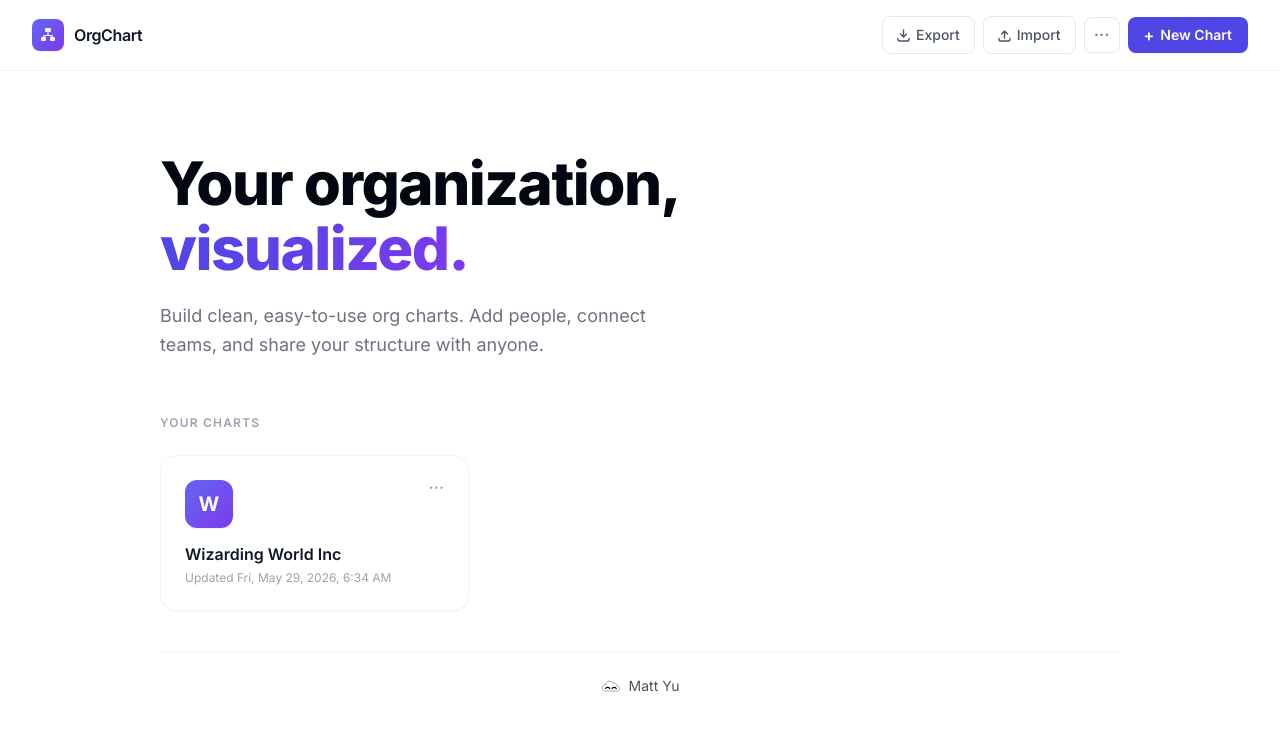
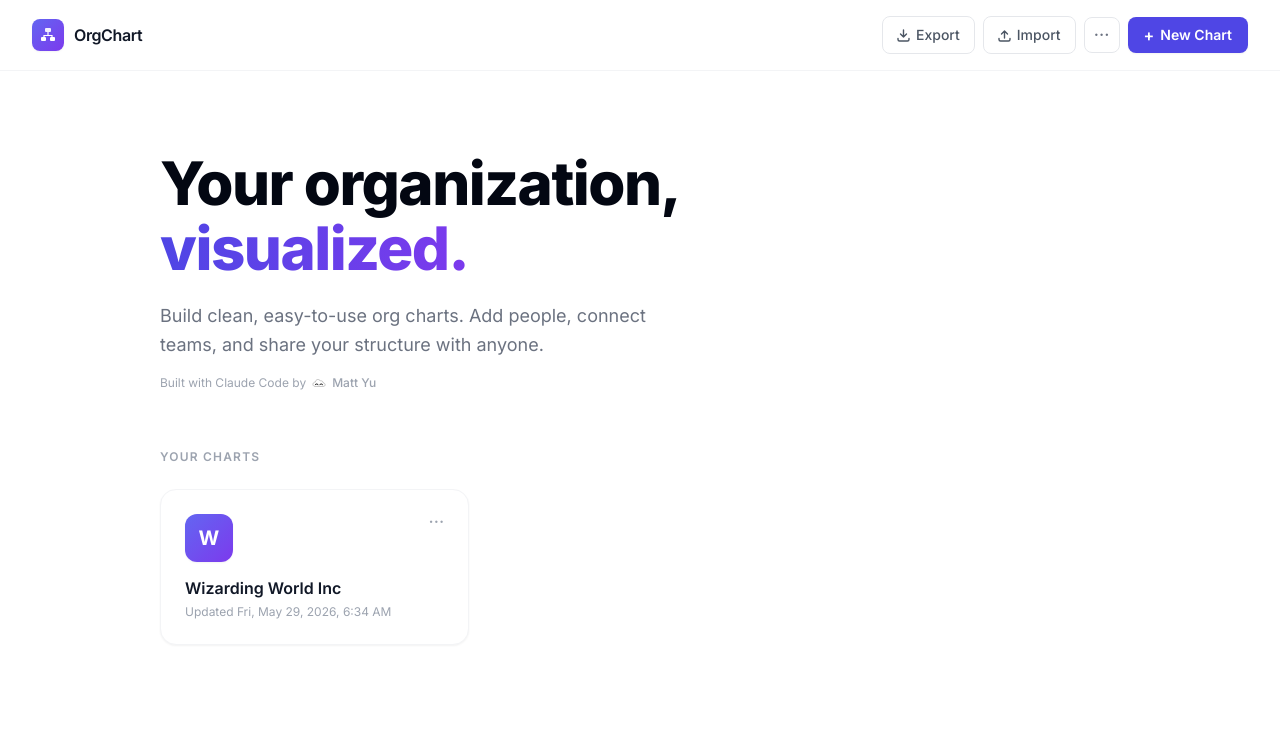
Before and after one commit to mattryanyu/org-chart-app, a React (Vite) app: page / in a window 1280 px wide. Shown: the top 730 px of the page. Built offline with nearby package versions, Linux system fonts and the light colour scheme.

Commit message:
removed footer and move attribution

```diff
--- a/src/components/LandingScreen.tsx
+++ b/src/components/LandingScreen.tsx
@@ -276,6 +276,23 @@ export function LandingScreen({ onOpen, onCreate }: Props) {
         <p className="mt-5 text-lg text-gray-500 max-w-lg leading-relaxed">
           Build clean, easy-to-use org charts. Add people, connect teams, and share your structure with anyone.
         </p>
+        <a
+          href="https://mattryanyu.github.io/"
+          target="_blank"
+          rel="noopener noreferrer"
+          className="group mt-4 inline-flex items-center gap-1.5 text-gray-400 hover:text-gray-600 transition-colors"
+        >
+          <span className="text-xs">Built with Claude Code by</span>
+          <svg width="14" height="14" viewBox="1869 468 1026 1026" xmlns="http://www.w3.org/2000/svg" overflow="hidden">
+            <path d="M2704.76 979.931C2701.56 979.931 2697.28 979.931 2694.07 979.931 2694.07 979.931 2694.07 979.931 2694.07 979.931 2694.07 927.562 2668.43 879.469 2626.74 849.544 2583.99 819.619 2529.49 812.137 2480.33 829.237 2439.71 750.15 2349.94 709.537 2264.44 729.844 2178.94 750.15 2116.95 827.1 2116.95 915.806 2116.95 915.806 2116.95 916.875 2116.95 917.944 2058.17 908.325 1999.39 932.906 1963.05 979.931 1927.78 1028.02 1921.37 1091.08 1945.95 1144.52 1971.6 1197.96 2025.04 1233.22 2083.82 1236.43L2083.82 1237.5 2703.69 1237.5C2774.23 1237.5 2831.94 1179.79 2831.94 1109.25 2831.94 1038.71 2775.3 979.931 2704.76 979.931Z" fill="#FFFFFF" stroke="#222222" strokeWidth="18"/>
+            <path d="M2108.35 1106.52C2113.03 1073.22 2162.79 1048.45 2219.48 1051.2 2272.89 1053.8 2314 1080.02 2314 1111.5" stroke="#000000" strokeWidth="66.4583" strokeLinecap="round" strokeMiterlimit="8" fill="none"/>
+            <path d="M2439.35 1106.5C2444.08 1073.2 2494.09 1048.44 2551.06 1051.21 2604.72 1053.81 2646 1080.03 2646 1111.5" stroke="#000000" strokeWidth="66.4583" strokeLinecap="round" strokeMiterlimit="8" fill="none"/>
+          </svg>
+          <span className="text-xs font-medium">Matt Yu</span>
+          <svg width="10" height="10" viewBox="0 0 10 10" fill="none" className="opacity-0 group-hover:opacity-100 transition-opacity">
+            <path d="M2 8L8 2M8 2H4M8 2V6" stroke="currentColor" strokeWidth="1.4" strokeLinecap="round" strokeLinejoin="round"/>
+          </svg>
+        </a>
       </div>
 
       {/* Charts */}
@@ -366,22 +383,6 @@ export function LandingScreen({ onOpen, onCreate }: Props) {
             ))}
           </div>
         )}
-        {/* Footer */}
-        <footer className="mt-10 pt-6 border-t border-gray-100 flex items-center justify-center">
-        <a
-          href="https://mattryanyu.github.io/"
-          target="_blank"
-          rel="noopener noreferrer"
-          className="flex items-center gap-2 hover:opacity-70 transition-opacity"
-        >
-          <svg width="20" height="20" viewBox="1869 468 1026 1026" xmlns="http://www.w3.org/2000/svg" overflow="hidden">
-            <path d="M2704.76 979.931C2701.56 979.931 2697.28 979.931 2694.07 979.931 2694.07 979.931 2694.07 979.931 2694.07 979.931 2694.07 927.562 2668.43 879.469 2626.74 849.544 2583.99 819.619 2529.49 812.137 2480.33 829.237 2439.71 750.15 2349.94 709.537 2264.44 729.844 2178.94 750.15 2116.95 827.1 2116.95 915.806 2116.95 915.806 2116.95 916.875 2116.95 917.944 2058.17 908.325 1999.39 932.906 1963.05 979.931 1927.78 1028.02 1921.37 1091.08 1945.95 1144.52 1971.6 1197.96 2025.04 1233.22 2083.82 1236.43L2083.82 1237.5 2703.69 1237.5C2774.23 1237.5 2831.94 1179.79 2831.94 1109.25 2831.94 1038.71 2775.3 979.931 2704.76 979.931Z" fill="#FFFFFF" stroke="#222222" strokeWidth="18"/>
-            <path d="M2108.35 1106.52C2113.03 1073.22 2162.79 1048.45 2219.48 1051.2 2272.89 1053.8 2314 1080.02 2314 1111.5" stroke="#000000" strokeWidth="66.4583" strokeLinecap="round" strokeMiterlimit="8" fill="none"/>
-            <path d="M2439.35 1106.5C2444.08 1073.2 2494.09 1048.44 2551.06 1051.21 2604.72 1053.81 2646 1080.03 2646 1111.5" stroke="#000000" strokeWidth="66.4583" strokeLinecap="round" strokeMiterlimit="8" fill="none"/>
-          </svg>
-          <span className="text-sm text-gray-600">Matt Yu</span>
-        </a>
-        </footer>
       </div>
 
       {/* Delete chart modal */}
```
